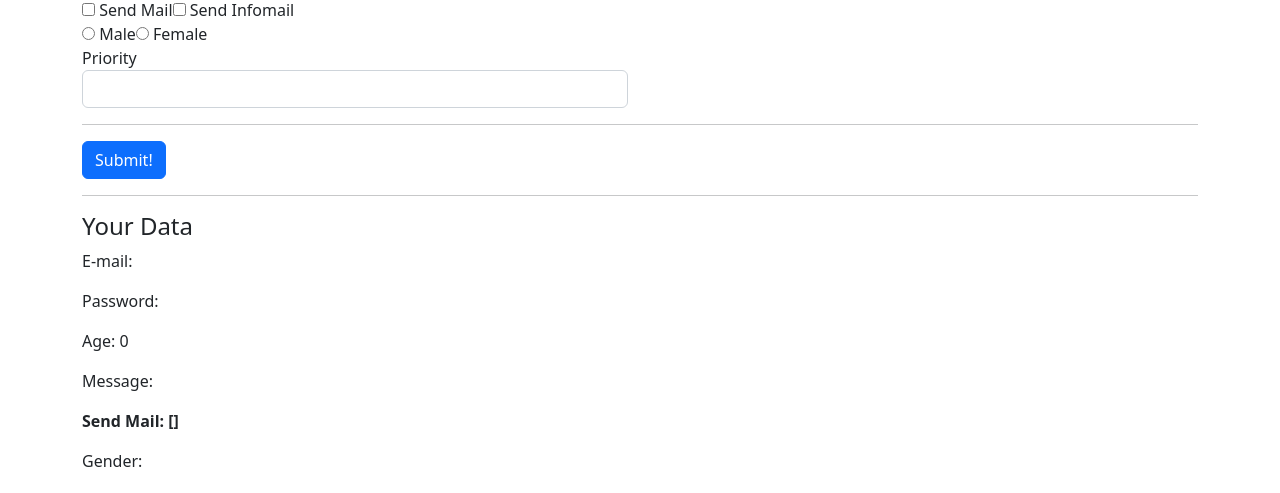
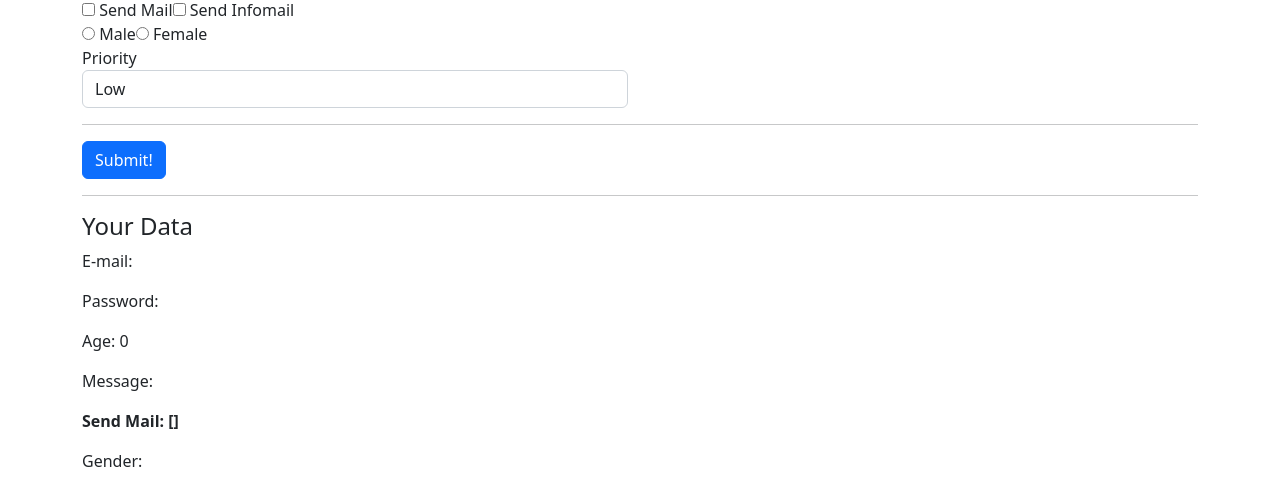
Before and after one commit to JesminNancy/VueJs2, a Vue app in the folder myapp/: page / in a window 1280 px wide. Shown: the part 443-936 px from the top of the page. Built offline with nearby package versions, Linux system fonts and the light colour scheme.

Commit message:
Form Handling Select Options

```diff
--- a/myapp/src/App.vue
+++ b/myapp/src/App.vue
@@ -96,8 +96,10 @@
           class="col-xs-12 col-sm-8 col-sm-offset-2 col-md-6 col-md-offset-3 from-group"
         >
           <label for="priority">Priority</label>
-          <select id="priority" class="form-control">
-            <option></option>
+          <select id="priority" class="form-control" v-model="priority">
+            <option v-for="priority in priorities" :key="priority">
+              {{ priority }}
+            </option>
           </select>
         </div>
       </div>
@@ -132,7 +134,7 @@
               </li>
             </ul> -->
             <p>Gender: {{ gender }}</p>
-            <p>Priority:</p>
+            <p>Priority: {{ priority }}</p>
             <p>Switched:</p>
           </div>
         </div>
@@ -153,6 +155,8 @@ export default {
       message: "",
       sendmail: [],
       gender: "",
+      priority: "Low",
+      priorities: ["High", "Medium", "Low"],
     };
   },
 };
```
